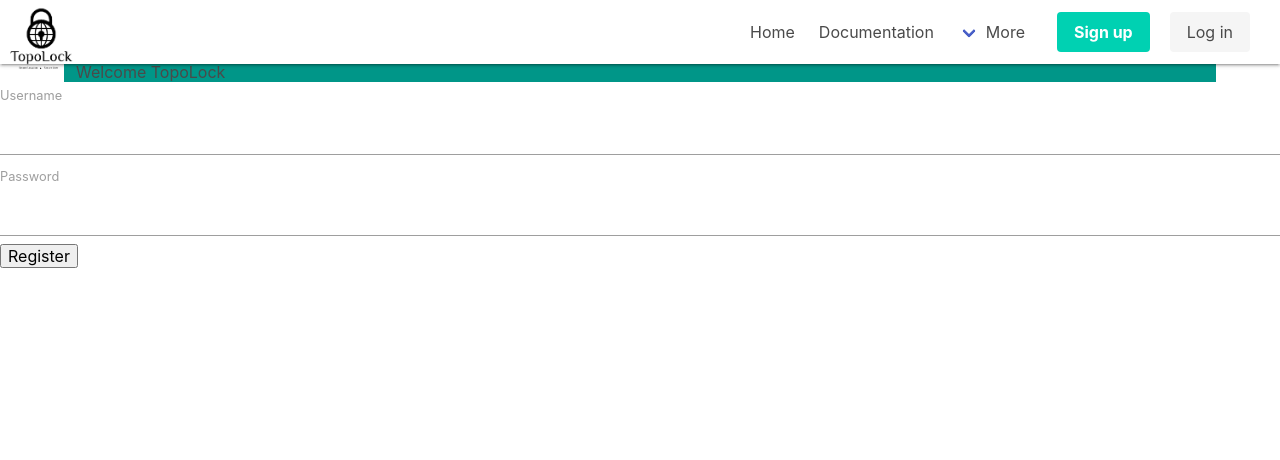
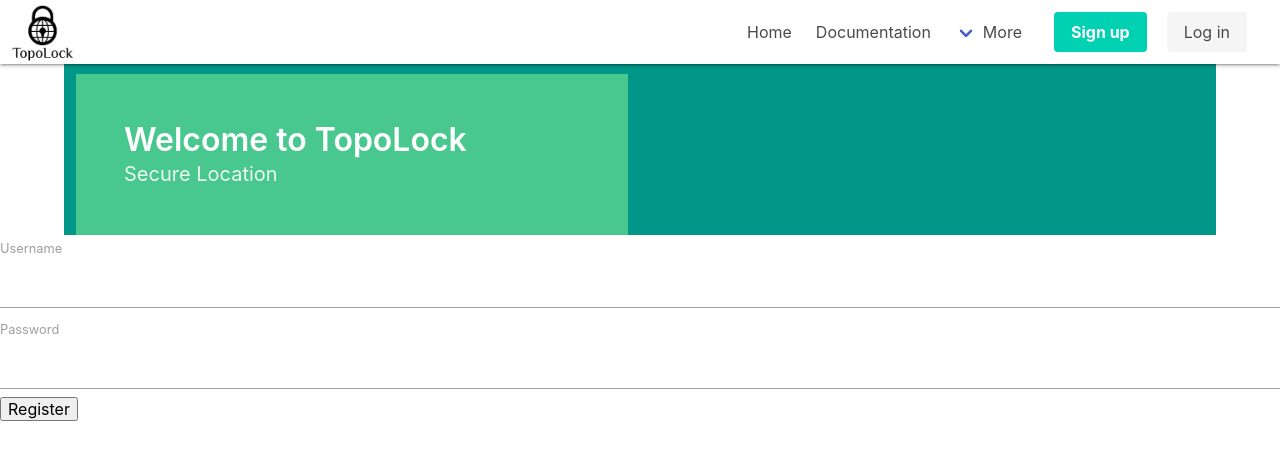
Before and after one commit to williammabotjaeng/voxbillium, a Flask app: page / in a window 1280 px wide. Shown: the top 460 px of the page. Run offline with Flask 3, Linux system fonts and the light colour scheme.

Commit message:
logo margins, crop image, index.html

```diff
--- a/static/css/style.css
+++ b/static/css/style.css
@@ -21,3 +21,7 @@
 .login-button {
     margin-left: 20px;
 }
+
+.main-header {
+    margin-top: 10px;
+}
--- a/templates/index.html
+++ b/templates/index.html
@@ -1,8 +1,17 @@
 {% extends 'layout.html' %}
 
 {% block header %}
-  <div class="col s6">
-    <h1>Welcome TopoLock</h1>
+  <div class="col s6 main-header">
+    <section class="hero is-success">
+        <div class="hero-body">
+          <p class="title">
+            Welcome to TopoLock
+          </p>
+          <p class="subtitle">
+            Secure Location
+          </p>
+        </div>
+      </section>
   </div>
   <div class="col s6">
 
--- a/templates/layout.html
+++ b/templates/layout.html
@@ -16,7 +16,7 @@
     <nav class="navbar main-nav" role="navigation" aria-label="main navigation">
         <div class="navbar-brand">
           <a class="" href="/">
-            <img src="{{ url_for('static', filename='img/topolock-logo.png') }}" alt="Logo" width="80" height="124">
+            <img src="{{ url_for('static', filename='img/topolock-logo.png') }}" alt="Logo" style="margin-left: 10px; margin-top: 5px" width="64" height="96">
           </a>
 
           <a role="button" class="navbar-burger" aria-label="menu" aria-expanded="false" data-target="navbarBasicExample">
@@ -73,10 +73,10 @@
           </div>
         </div>
       </nav>
-      <header class="teal container row s12">
+      <header class="teal container row s12" style="width: 100%">
         {% block header %}{% endblock %}
       </header>
-      <main>
+      <main style="width: 100%">
         {% block content %}{% endblock %}
       </main>
 <footer class="footer layout-footer">
```
Also changed, not shown: static/img/topolock-logo.png.
